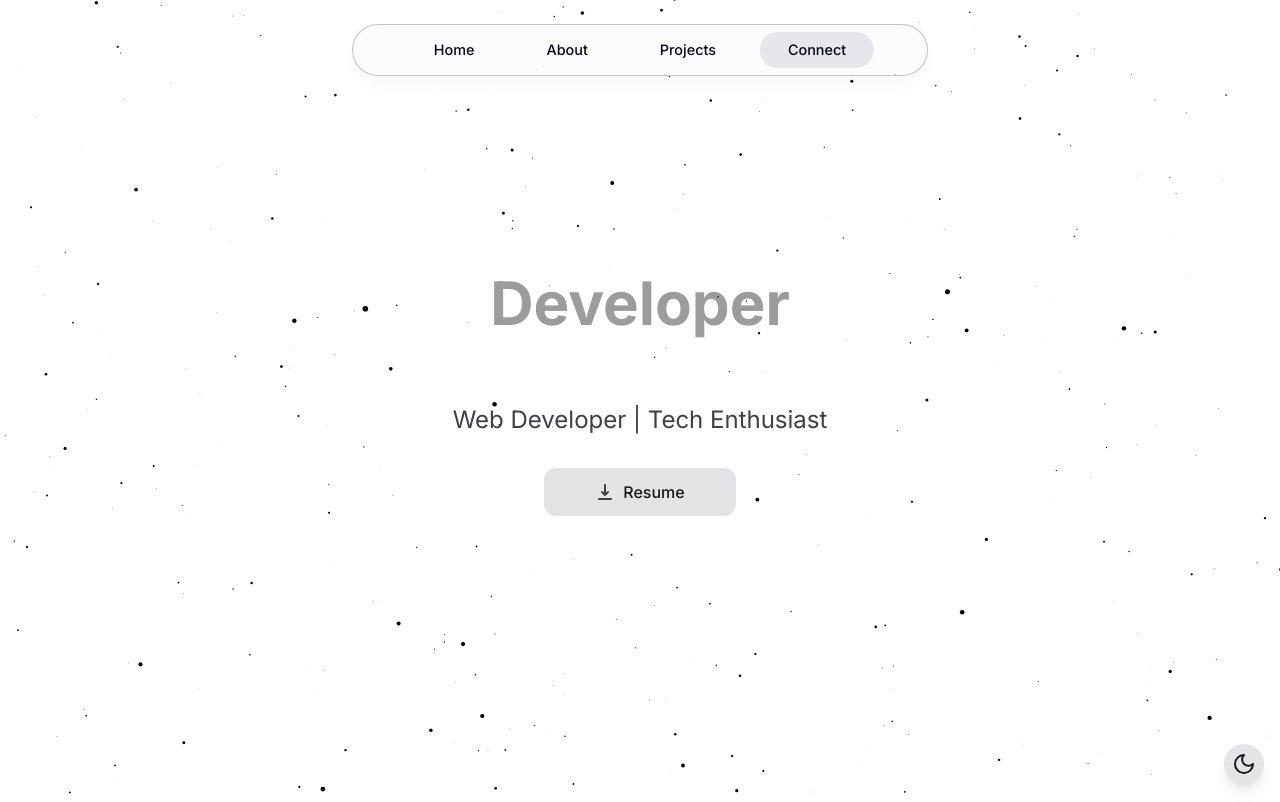
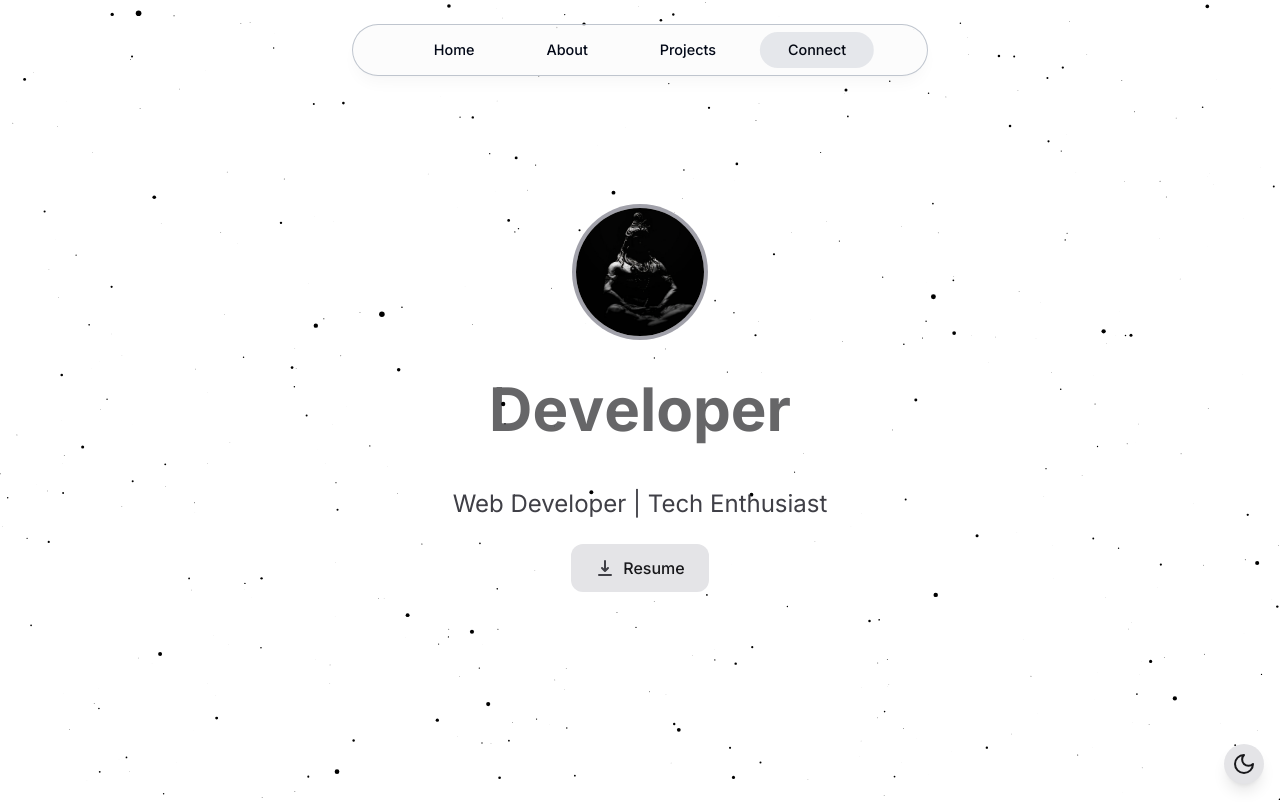
Before and after one commit to Parthesh28/Portfolio, a Next.js app: page / in a window 1280 px wide. Shown: the top 802 px of the page. Built offline with nearby package versions, Linux system fonts and the light colour scheme; no server answers.

Commit message:
improved home

```diff
--- a/sections/Contact.jsx
+++ b/sections/Contact.jsx
@@ -45,10 +45,6 @@ export default function () {
                     animate={{ scale: 1 }}
                     transition={{ duration: 0.3 }}
                   >
-                    <Avatar className="h-20 w-20 ring-4 ring-zinc-400 dark:ring-zinc-700">
-                      <AvatarImage src='/assets/Profile_Picture.jpg' alt="Parthesh Purohit" className="object-cover" />
-                      <AvatarFallback className="text-2xl">PP</AvatarFallback>
-                    </Avatar>
                   </motion.div>
                   <motion.h2
                     className="text-3xl font-extrabold text-gray-900 dark:text-white sm:text-4xl text-center mb-12"
--- a/sections/Home.jsx
+++ b/sections/Home.jsx
@@ -4,6 +4,7 @@ import { useState, useEffect } from 'react'
 import { motion, AnimatePresence } from 'framer-motion'
 import { HiDownload } from 'react-icons/hi'
 import useSectionInView from '../hooks/useSectionInView'
+import { Avatar, AvatarFallback, AvatarImage } from '../app/components/ui/avatar'
 
 const words = ["Parthesh Purohit", "Developer", "Engineer"]
 
@@ -19,40 +20,84 @@ export default function Home() {
     return () => clearInterval(interval)
   }, [])
 
+  // Modern letter animation variants
+  const letterVariants = {
+    hidden: { y: 20, opacity: 0 },
+    visible: (i) => ({
+      y: 0,
+      opacity: 1,
+      transition: {
+        delay: i * 0.05,
+      },
+    }),
+    exit: {
+      y: -20,
+      opacity: 0,
+      transition: {
+        duration: 0.3,
+      },
+    },
+  }
+
   return (
-    <section id="home" ref={ref} className="min-h-screen flex items-center justify-center">
+    <section
+      id="home"
+      ref={ref}
+      className="min-h-screen flex flex-col items-center justify-center px-4 py-16 space-y-8"
+    >
       <motion.div
-        className="text-center"
-        initial={{ opacity: 0, y: 20 }}
-        animate={{ opacity: 1, y: 0 }}
-        transition={{ duration: 0.8 }}
+        initial={{ opacity: 0, scale: 0.5 }}
+        animate={{ opacity: 1, scale: 1 }}
+        transition={{ duration: 0.5 }}
+        className="relative"
       >
-        <div className="h-24 mb-6">
+        <Avatar className="h-32 w-32 ring-4 ring-zinc-400 dark:ring-zinc-700">
+          <AvatarImage src='/assets/Profile_Picture.jpg' alt="Parthesh Purohit" className="object-cover" />
+          <AvatarFallback className="text-2xl">PP</AvatarFallback>
+        </Avatar>
+      </motion.div>
+
+      <div className="text-center space-y-6">
+        <div className="h-24 flex items-center justify-center overflow-hidden">
           <AnimatePresence mode="wait">
-            <motion.h1
-              key={index}
-              initial={{ opacity: 0, y: 20 }}
-              animate={{ opacity: 1, y: 0 }}
-              exit={{ opacity: 0, y: -20 }}
-              transition={{ duration: 0.5 }}
-              className="text-zinc-900 dark:text-zinc-50 text-5xl md:text-6xl font-bold"
+            <motion.div
+              key={words[index]}
+              className="flex justify-center"
+              initial="hidden"
+              animate="visible"
+              exit="exit"
             >
-              {words[index]}
-            </motion.h1>
+              {words[index].split("").map((letter, i) => (
+                <motion.span
+                  key={i}
+                  variants={letterVariants}
+                  custom={i}
+                  className="text-5xl md:text-6xl font-bold text-zinc-900 dark:text-zinc-50 inline-block"
+                >
+                  {letter === " " ? "\u00A0" : letter}
+                </motion.span>
+              ))}
+            </motion.div>
           </AnimatePresence>
         </div>
-        <p className="text-xl md:text-2xl mb-8 text-zinc-700 dark:text-zinc-300">
+
+        <motion.p
+          initial={{ opacity: 0 }}
+          animate={{ opacity: 1 }}
+          transition={{ delay: 0.3 }}
+          className="text-xl md:text-2xl text-zinc-700 dark:text-zinc-300"
+        >
           Web Developer | Tech Enthusiast
-        </p>
+        </motion.p>
+
         <motion.div
-          className="flex justify-center"
           initial={{ y: 20, opacity: 0 }}
           animate={{ y: 0, opacity: 1 }}
-          transition={{ delay: 0.2 }}
+          transition={{ delay: 0.4 }}
         >
           <a
             href="/assets/Resume.pdf"
-            className="group relative inline-flex items-center justify-center w-48 px-6 py-3 bg-zinc-200 dark:bg-zinc-800 rounded-xl overflow-hidden transition-all duration-300 hover:shadow-md"
+            className="group relative inline-flex items-center justify-center px-6 py-3 bg-zinc-200 dark:bg-zinc-800 rounded-xl overflow-hidden transition-all duration-300 hover:shadow-md"
             aria-label="Download Resume"
           >
             <div className="absolute inset-0 bg-zinc-300 dark:bg-zinc-700 transform origin-left scale-x-0 group-hover:scale-x-100 transition-transform duration-300" />
@@ -62,7 +107,7 @@ export default function Home() {
             </span>
           </a>
         </motion.div>
-      </motion.div>
+      </div>
     </section>
   )
 }
```
